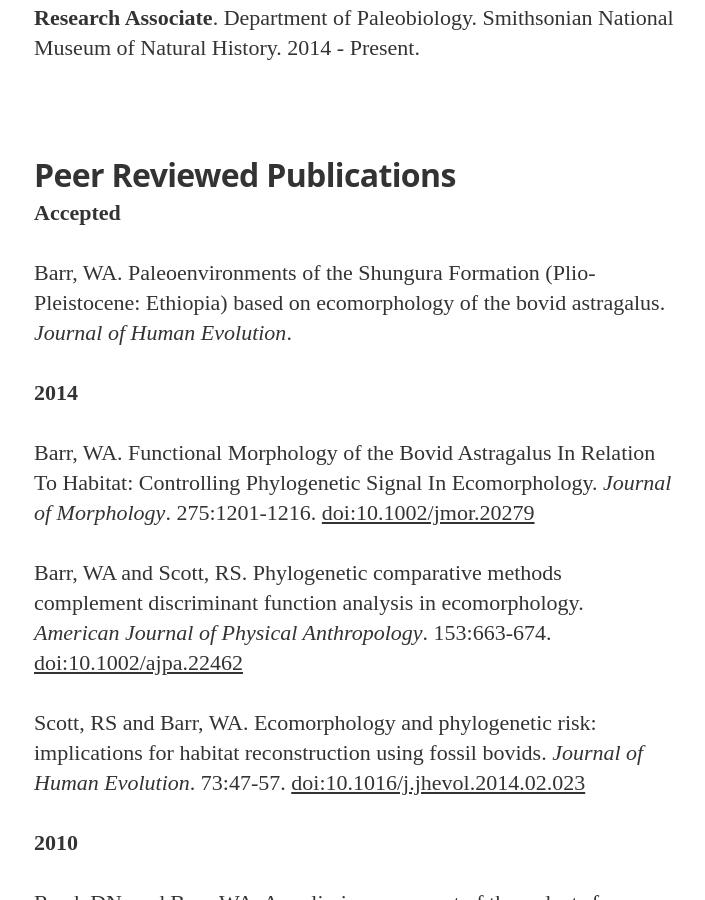
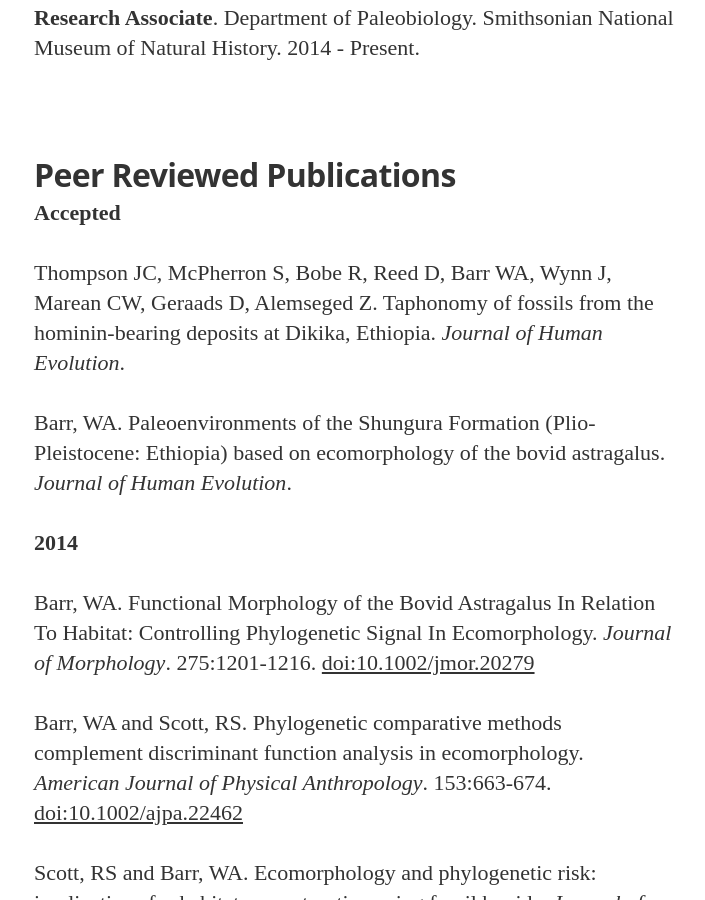
Before and after one commit to wabarr/personal, a Jekyll site: the page built from CV.html, in a window 1280 px wide and 900 px high, scrolled down 1280 px. Shown: the whole window, without its empty margins (286-991 px from the left). Built offline with Jekyll 4.4.1, drawn with Linux system fonts in a browser that asks for light colours; nearby versions of some CDN libraries; some web fonts are replaced; Markdown is read by kramdown in place of the engine named in the settings.

Commit message:
add DRP taphonomy paper to CV

```diff
--- a/CV.html
+++ b/CV.html
@@ -14,6 +14,7 @@
 <p><span><strong>Research Associate</strong></span>. Department of Paleobiology. Smithsonian National Museum of Natural History. 2014 - Present.</p>
 <h1 id="peer-reviewed-publications" class="unnumbered">Peer Reviewed Publications</h1>
 <p><span><strong>Accepted</strong></span></p>
+<p>Thompson JC, McPherron S, Bobe R, Reed D, Barr WA, Wynn J, Marean CW, Geraads D, Alemseged Z. Taphonomy of fossils from the hominin-bearing deposits at Dikika, Ethiopia. <em>Journal of Human Evolution</em>.</p>
 <p>Barr, WA. Paleoenvironments of the Shungura Formation (Plio-Pleistocene: Ethiopia) based on ecomorphology of the bovid astragalus. <em>Journal of Human Evolution</em>.</p>
 <p><span><strong>2014</strong></span></p>
 <p>Barr, WA. Functional Morphology of the Bovid Astragalus In Relation To Habitat: Controlling Phylogenetic Signal In Ecomorphology. <em>Journal of Morphology</em>. 275:1201-1216. <a href="http://dx.doi.org/10.1002/jmor.20279">doi:10.1002/jmor.20279</a></p>
```
Also changed, not shown: 4 other files.
